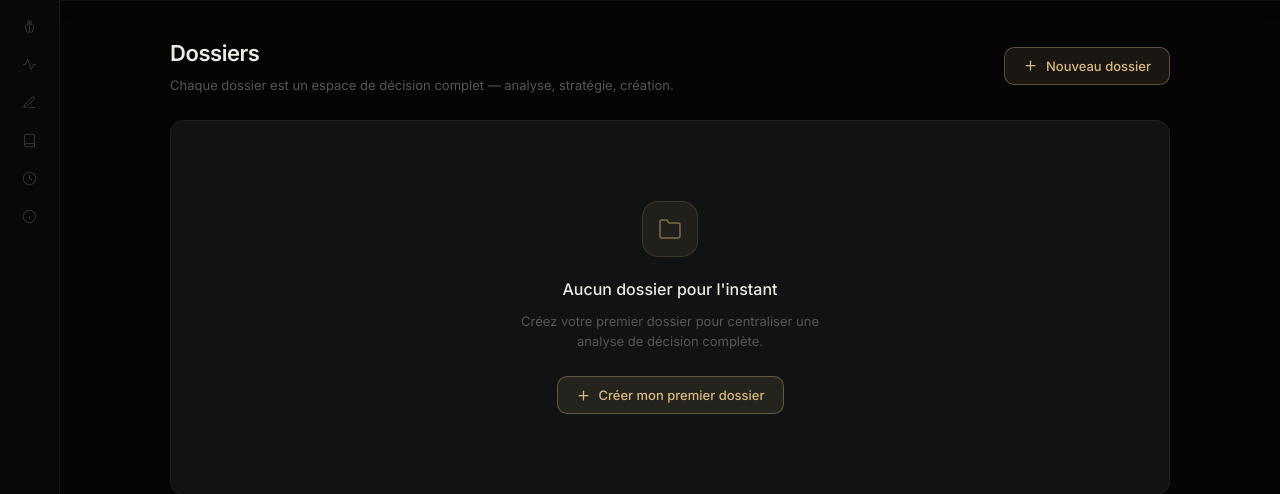
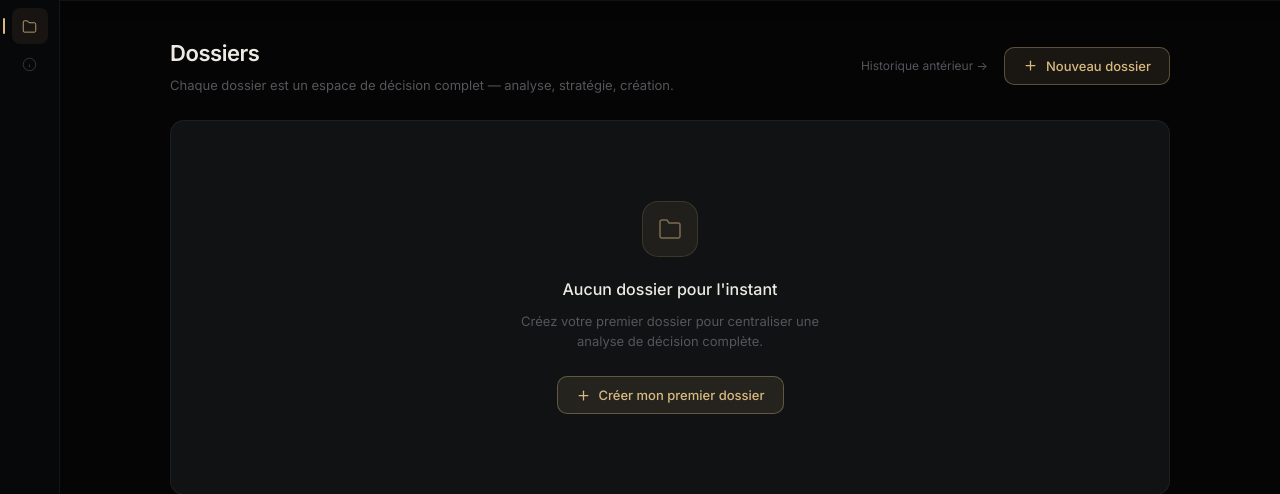
Before and after one commit to Zinsoust/Gabriel-V2, a Flask app: page /dossiers in a window 1280 px wide. Shown: the part 52-546 px from the top of the page. Run offline with Flask 3, Linux system fonts and the light colour scheme; data that the repository does not hold is empty; parts of the project's set-up code (start-up, migrations or seed data) failed here and were passed over.

Commit message:
Simplifie la navigation — le dossier devient le seul point d'entrée
La barre latérale exposait 5 chemins concurrents pour faire la même
chose (Psychologue/Stratège/Créateur en accès direct, plus Mes
Stratégies et Historique comme vues séparées), en plus des dossiers.
Un dossier concentre déjà tout ce que ces pages affichaient — les
garder en accès direct diluait le repère "un dossier = un environnement
de décision".

- Sidebar réduite à Dossiers (accueil) + En savoir plus
- Logo et redirections post-login/paiement pointent vers /dossiers
- Alias legacy /app redirige vers /dossiers
- Lien discret vers l'historique antérieur conservé depuis la page
  Dossiers, pour ne pas couper l'accès aux analyses faites avant
  l'existence des dossiers
- Les routes /psychologue, /stratege, /createur, /mes-strategies et
  /mes-analyses restent fonctionnelles (utilisées depuis l'intérieur
  d'un dossier ou par d'anciens liens) — seule la navigation change

Co-Authored-By: Claude Sonnet 5 <noreply@anthropic.com>

```diff
--- a/app.py
+++ b/app.py
@@ -357,8 +357,8 @@ def en_savoir_plus():
 
 @app.route('/app')
 def index():
-    """Ancienne interface à onglets — redirige vers /psychologue."""
-    return redirect('/psychologue')
+    """Ancienne interface à onglets — redirige vers /dossiers."""
+    return redirect('/dossiers')
 
 
 @app.route('/psychologue')
@@ -2282,7 +2282,7 @@ def stripe_checkout():
 @login_required
 def stripe_success():
     """Page de retour après paiement Stripe réussi."""
-    return redirect('/psychologue?upgrade=success')
+    return redirect('/dossiers?upgrade=success')
 
 
 @app.route('/stripe/webhook', methods=['POST'])
--- a/templates/base.html
+++ b/templates/base.html
@@ -14,26 +14,14 @@
 
   <aside class="app-sidebar">
     <div class="sidebar-logo">
-      <a href="/psychologue" class="sidebar-logo-mark">
+      <a href="/dossiers" class="sidebar-logo-mark">
         <img src="{{ url_for('static', filename='images/gabriel_logo.png') }}" alt="Gabriel" />
       </a>
     </div>
 
     <nav class="sidebar-nav">
-      <a href="/psychologue" class="sidebar-item {% if active_page == 'psychologue' %}active{% endif %}" title="Analyse">
-        <svg viewBox="0 0 24 24"><path d="M9.5 2A2.5 2.5 0 0 1 12 4.5v15a2.5 2.5 0 0 1-4.96-.44l-1.7-7.23A2 2 0 0 1 7.29 9.5H9.5V2Z"/><path d="M14.5 2v7.5h2.21a2 2 0 0 1 1.95 2.33l-1.7 7.23A2.5 2.5 0 0 1 12 19.5"/></svg>
-      </a>
-      <a href="/stratege" class="sidebar-item {% if active_page == 'stratege' %}active{% endif %}" title="Stratégie">
-        <svg viewBox="0 0 24 24"><polyline points="22 12 18 12 15 21 9 3 6 12 2 12"/></svg>
-      </a>
-      <a href="/createur" class="sidebar-item {% if active_page == 'createur' %}active{% endif %}" title="Créateur">
-        <svg viewBox="0 0 24 24" fill="none" stroke="currentColor" stroke-width="2" stroke-linecap="round" stroke-linejoin="round"><path d="M12 20h9"/><path d="M16.5 3.5a2.121 2.121 0 0 1 3 3L7 19l-4 1 1-4L16.5 3.5z"/></svg>
-      </a>
-      <a href="/mes-strategies" class="sidebar-item {% if active_page == 'strategies' %}active{% endif %}" title="Mes Stratégies">
-        <svg viewBox="0 0 24 24"><path d="M4 19.5A2.5 2.5 0 0 1 6.5 17H20"/><path d="M6.5 2H20v20H6.5A2.5 2.5 0 0 1 4 19.5v-15A2.5 2.5 0 0 1 6.5 2z"/></svg>
-      </a>
-      <a href="/mes-analyses" class="sidebar-item {% if active_page == 'history' %}active{% endif %}" title="Historique">
-        <svg viewBox="0 0 24 24"><circle cx="12" cy="12" r="10"/><polyline points="12 6 12 12 16 14"/></svg>
+      <a href="/dossiers" class="sidebar-item {% if active_page in ['dossiers', 'psychologue', 'stratege', 'createur'] %}active{% endif %}" title="Dossiers">
+        <svg viewBox="0 0 24 24" fill="none" stroke="currentColor" stroke-width="2" stroke-linecap="round" stroke-linejoin="round"><path d="M22 19a2 2 0 0 1-2 2H4a2 2 0 0 1-2-2V5a2 2 0 0 1 2-2h5l2 3h9a2 2 0 0 1 2 2z"/></svg>
       </a>
       <a href="/en-savoir-plus" class="sidebar-item {% if active_page == 'en_savoir_plus' %}active{% endif %}" title="En savoir plus">
         <svg viewBox="0 0 24 24"><circle cx="12" cy="12" r="10"/><line x1="12" y1="16" x2="12" y2="12"/><line x1="12" y1="8" x2="12.01" y2="8"/></svg>
--- a/templates/dossiers.html
+++ b/templates/dossiers.html
@@ -89,10 +89,13 @@
     <div class="ds-title">Dossiers</div>
     <div class="ds-subtitle">Chaque dossier est un espace de décision complet — analyse, stratégie, création.</div>
   </div>
-  <button class="ds-btn-create" onclick="openModal()">
-    <svg viewBox="0 0 24 24"><line x1="12" y1="5" x2="12" y2="19"/><line x1="5" y1="12" x2="19" y2="12"/></svg>
-    Nouveau dossier
-  </button>
+  <div style="display:flex;align-items:center;gap:16px;">
+    <a href="/mes-analyses" style="font-size:12px;color:var(--text-muted);text-decoration:none;">Historique antérieur →</a>
+    <button class="ds-btn-create" onclick="openModal()">
+      <svg viewBox="0 0 24 24"><line x1="12" y1="5" x2="12" y2="19"/><line x1="5" y1="12" x2="19" y2="12"/></svg>
+      Nouveau dossier
+    </button>
+  </div>
 </div>
 
 <div id="ds-content">
```
